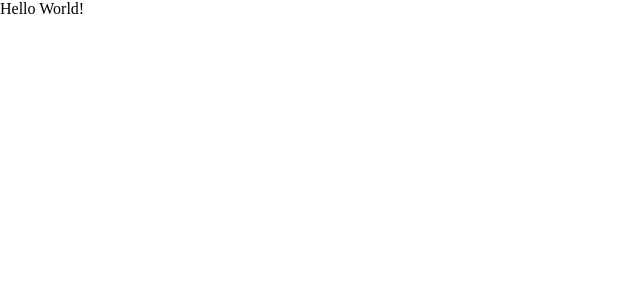
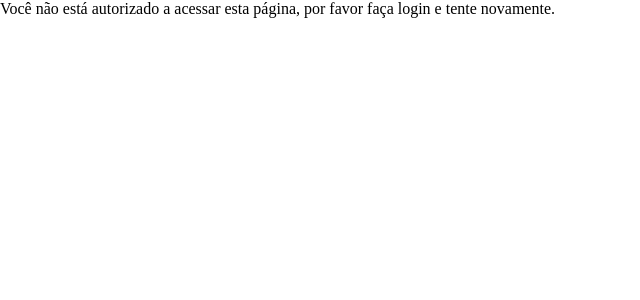
Before and after one commit to LipeArcanjo/bluemind, a Next.js app: page /dashboard in a window 1280 px wide. Shown: the top 300 px of the page, without its empty margins (0-640 px from the left). Built offline with nearby package versions, Linux system fonts and the light colour scheme.

Commit message:
feat: implement authentication logic and display personalized greeting on dashboard page

```diff
--- a/src/app/(routs)/dashboard/page.tsx
+++ b/src/app/(routs)/dashboard/page.tsx
@@ -1,5 +1,18 @@
+"use client"
+
+import React from "react";
+
 export default function Dashboard() {
+    const token = sessionStorage.getItem("userToken");
+    const fullname = sessionStorage.getItem("fullname");
+
     return (
-        <h1>Hello World!</h1>
-    )
+        <React.Fragment>
+            {token ? (
+                <h1>Hello, {fullname}!</h1>
+            ) : (
+                <h1>Você não está autorizado a acessar esta página, por favor faça login e tente novamente.</h1>
+            )}
+        </React.Fragment>
+    );
 }
```
